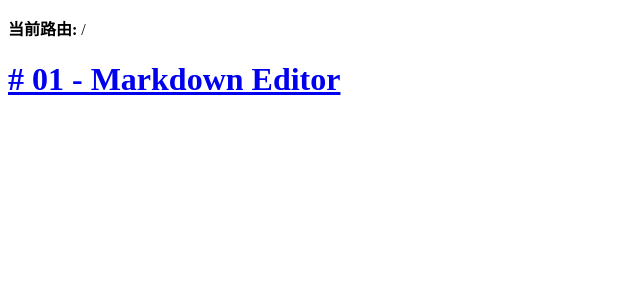
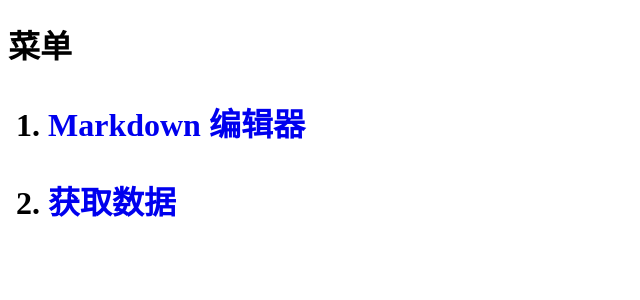
Before and after one commit to fushuwei/vue3-playground, a Vue app in the folder 02-vue-practice/: page / in a window 1280 px wide. Shown: the top 300 px of the page, without its empty margins (0-640 px from the left). Built offline with nearby package versions, Linux system fonts and the light colour scheme.

Commit message:
使用fetch方法调用github的api获取提交记录

```diff
--- a/02-vue-practice/src/router/index.ts
+++ b/02-vue-practice/src/router/index.ts
@@ -2,6 +2,7 @@
 import Layout from "@/views/Layout.vue";
 import NotFound from "@/views/NotFound.vue";
 import MarkdownEditor from "@/views/MarkdownEditor.vue";
+import FetchingData from "@/views/FetchingData.vue";
 
 const router = createRouter({
   history: createWebHistory(import.meta.env.BASE_URL),
@@ -9,6 +10,7 @@
     {path: '/', name: 'layout', component: Layout},
     {path: '/:pathMatch(.*)*', name: 'notFound', component: NotFound},
     {path: '/markdown-editor', name: 'markdownEditor', component: MarkdownEditor},
+    {path: '/fetching-data', name: 'fetchingData', component: FetchingData}
   ],
 });
 
--- /dev/null
+++ b/02-vue-practice/src/views/FetchingData.vue
@@ -0,0 +1,68 @@
+<script setup lang="ts">
+import { ref, watchEffect } from "vue";
+
+const API_URL = `https://api.github.com/repos/vuejs/core/commits?per_page=3&sha=`;
+const branches = ['main', 'minor'];
+
+const currentBranch = ref('main');
+const commits = ref([]);
+
+// 监听代码块内部所有使用的 ref 变量的变化, 下面代码中当 currentBranch.value 变化时会重新运行
+watchEffect(async () => {
+  if (currentBranch.value) {
+    const url = `${API_URL}${currentBranch.value}`;
+    commits.value = await (await fetch(url)).json();
+  }
+});
+
+function truncate(v: string) {
+  const newline = v.indexOf('\n');
+  return newline > 0 ? v.slice(0, newline) : v;
+}
+
+function formatDate(v: string) {
+  return v.replace(/T|Z/g, ' ');
+}
+</script>
+
+<template>
+  <h1>Vue.js 最新的 GitHub 提交记录</h1>
+
+  <template v-for="branch in branches">
+    <label><input type="radio" :id="branch" name="branch" :value="branch" v-model="currentBranch"/>{{ branch }}</label>&nbsp;&nbsp;
+  </template>
+
+  <h1 v-if="currentBranch" class="color-green">vuejs/core@{{ currentBranch }}</h1>
+
+  <ul v-if="commits.length > 0">
+    <li v-for="{ html_url, sha, author, commit } in commits" :key="sha">
+      <a :href="html_url" target="_blank" class="commit">{{ sha.slice(0, 7) }}</a>
+      - <span class="message">{{ truncate(commit.message) }}</span><br>
+      by <span class="author">
+        <a :href="author.html_url" target="_blank">{{ commit.author.name }}</a>
+      </span>
+      at <span class="date">{{ formatDate(commit.author.date) }}</span>
+    </li>
+  </ul>
+</template>
+
+<style scoped>
+.color-green {
+  color: green;
+}
+
+a {
+  text-decoration: none;
+  color: #42b883;
+}
+
+li {
+  line-height: 1.5em;
+  margin-bottom: 20px;
+}
+
+.author,
+.date {
+  font-weight: bold;
+}
+</style>
--- a/02-vue-practice/src/views/Layout.vue
+++ b/02-vue-practice/src/views/Layout.vue
@@ -3,15 +3,25 @@
 </script>
 
 <template>
-  <p><strong>当前路由:</strong> {{ $route.fullPath }}</p>
-
-  <p>
-    <h1>
-      <RouterLink to="/markdown-editor"># 01 - Markdown Editor</RouterLink>
-    </h1>
-  </p>
+  <h1>菜单</h1>
+  <h1>
+    <ol>
+      <p>
+        <li>
+          <RouterLink to="/markdown-editor">Markdown 编辑器</RouterLink>
+        </li>
+      </p>
+      <p>
+        <li>
+          <RouterLink to="/fetching-data">获取数据</RouterLink>
+        </li>
+      </p>
+    </ol>
+  </h1>
 </template>
 
 <style scoped>
-
+a {
+  text-decoration: none;
+}
 </style>
```
